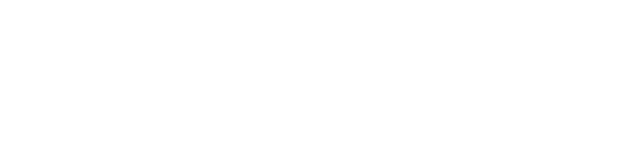
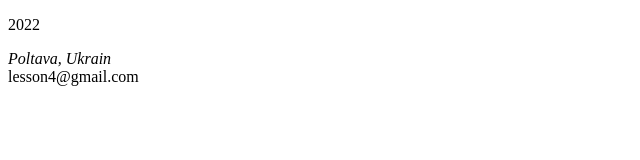
Before and after one commit to tarasmashtaler/lesson4, a plain HTML site: page index.html in a window 1280 px wide. Shown: the whole page, without its empty margins (0-640 px from the left). Drawn offline with Linux system fonts and the light colour scheme.

Commit message:
added footer

```diff
--- a/index.html
+++ b/index.html
@@ -1,14 +1,25 @@
 <!DOCTYPE html>
 <html lang="en">
+
 <head>
   <meta charset="UTF-8" />
   <meta http-equiv="X-UA-Compatible" content="IE=edge" />
   <meta name="viewport" content="width=device-width, initial-scale=1.0" />
   <title>Document</title>
 </head>
+
 <body>
   <header></header>
   <main></main>
-    <footer></footer>
+
+  <footer>
+    <p>
+      <time datetime="2022">2022</time>
+      <address> Poltava, Ukrain</address>
+      <email:>lesson4@gmail.com</email:>
+      <a href="tel:+380501234567"></a>
+    </p>
+  </footer>
 </body>
+
 </html>
```
Lines whose indentation alone changed are shown as unchanged.
